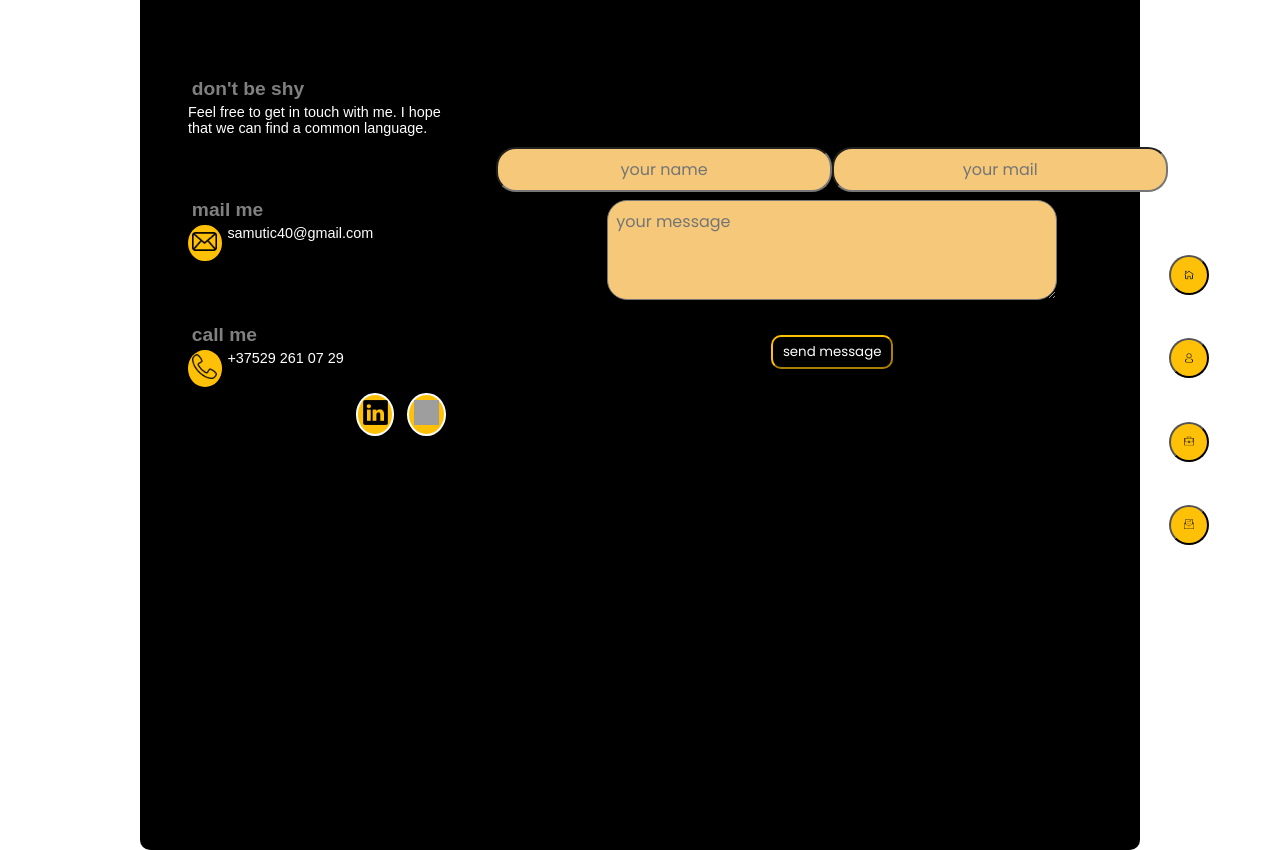
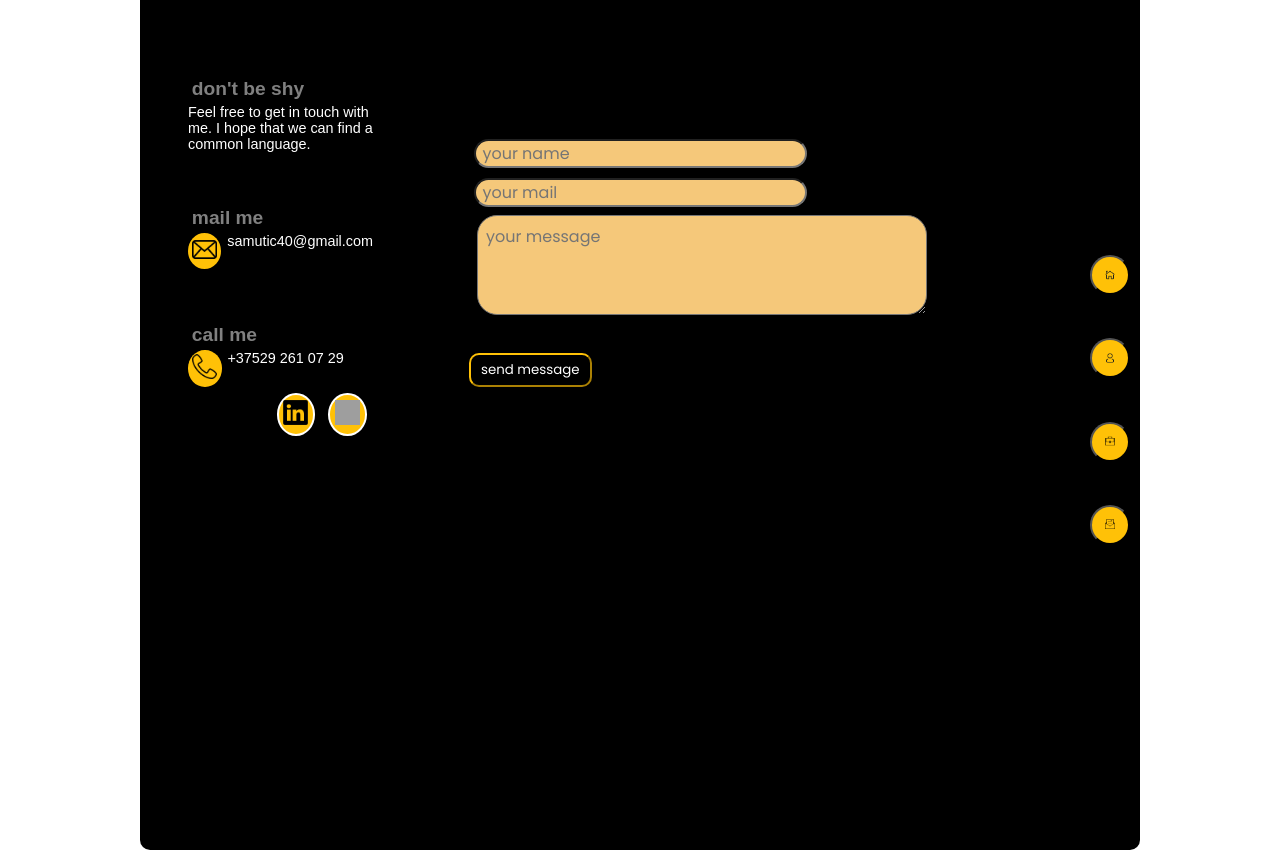
Before and after one commit to Kitty-Sam/portfolio-next, a Next.js app: page /contacts in a window 1280 px wide. Built offline with nearby package versions, Linux system fonts and the light colour scheme; grey boxes are pictures that could not be loaded.

Commit message:
add form component

```diff
--- /dev/null
+++ b/components/Form.tsx
@@ -0,0 +1,49 @@
+import React, {useState} from 'react';
+import styles from "../styles/Contacts.module.css";
+
+const Form = () => {
+    const [name, setName] = useState('');
+    const [email, setEmail] = useState('');
+    const [message, setMessage] = useState('');
+
+    const handleSubmit = e => {
+        e.preventDefault();
+        const data = {
+            name,
+            email,
+            message,
+        };
+        console.log(data);
+    };
+
+    return (
+        <div className={styles.message}>
+            <form onSubmit={handleSubmit}>
+                <div className={styles.inputInfo}>
+                    <div><input className={styles.nameSend} placeholder={"your name"}
+                                id="name"
+                                type="text"
+                                onChange={e => setName(e.target.value)}
+                    /></div>
+
+                    <div><input className={styles.mailSend} placeholder={"your mail"}
+                                id="email"
+                                type="email"
+                                onChange={e => setEmail(e.target.value)}
+                    /></div>
+                </div>
+                <textarea className={styles.textarea} placeholder={"your message"}
+                          id="message"
+                          onChange={e => setMessage(e.target.value)}
+                />
+                <div className={styles.btSend}>
+                    <button className={styles.btnSend} type="submit"
+                    >send message
+                    </button>
+                </div>
+            </form>
+        </div>
+    );
+};
+
+export default Form;
--- a/pages/contacts.tsx
+++ b/pages/contacts.tsx
@@ -1,6 +1,7 @@
 import MainLayout from "../components/MainLayout";
 import styles from '../styles/Contacts.module.css'
 import Image from "next/image";
+import Form from "../components/Form";
 
 
 const Contacts = () => {
@@ -55,32 +56,10 @@ const Contacts = () => {
 
                         </div>
                     </div>
+                        <Form/>
+                </div>
 
-                    <div className={styles.message}>
-                        <div className={styles.inputInfo}>
-                            <input className={styles.nameSend} placeholder={"your name"}
-                                   type="text"
-                                   name="user"
-                            />
 
-                            <input className={styles.mailSend} placeholder={"your mail"}
-                                   name="email"
-                                   id="email"
-                                   type="email"
-                            />
-                        </div>
-                        <textarea className={styles.textarea} placeholder={"your message"}
-                                  id="message"
-                                  name="message"
-                        />
-                        <div className={styles.btSend}>
-                            <button className={styles.btnSend} type="submit"
-                            >
-                                <a className={styles.btnSubmit}>send message</a>
-                            </button>
-                        </div>
-                    </div>
-                </div>
             </div>
 
         </MainLayout>
--- a/styles/Contacts.module.css
+++ b/styles/Contacts.module.css
@@ -27,7 +27,7 @@
     min-width: 600px;
     display: flex;
     justify-content: center;
-    align-items: center;
+    /*align-items: center;*/
     flex-direction: column;
     margin: 2em;
     /*border: 2px solid white;*/
@@ -47,21 +47,18 @@
 
 }
 
-.inputInfo {
-    display: flex;
-    justify-content: center;
-}
+
 
 .nameSend, .mailSend {
     min-width: 200px;
-    /*margin: 10px 5px 0 0;*/
+    margin: 10px 5px 0 5px;
     border-radius: 20px;
     /*border: 2px solid black;*/
     background: #f5c87a !important;
     font-size: 1rem;
     font-family: 'Poppins', sans-serif;
-    padding: 0.5em;
-    text-align: center;
+    padding: 0 0.4em;
+    /*text-align: center;*/
 }
 
 
@@ -107,3 +104,7 @@
     padding: 0.3em;
     margin: 0.4em 0.4em;
 }
+.inputInfo {
+    display: flex;
+    flex-direction: column;
+}
```
